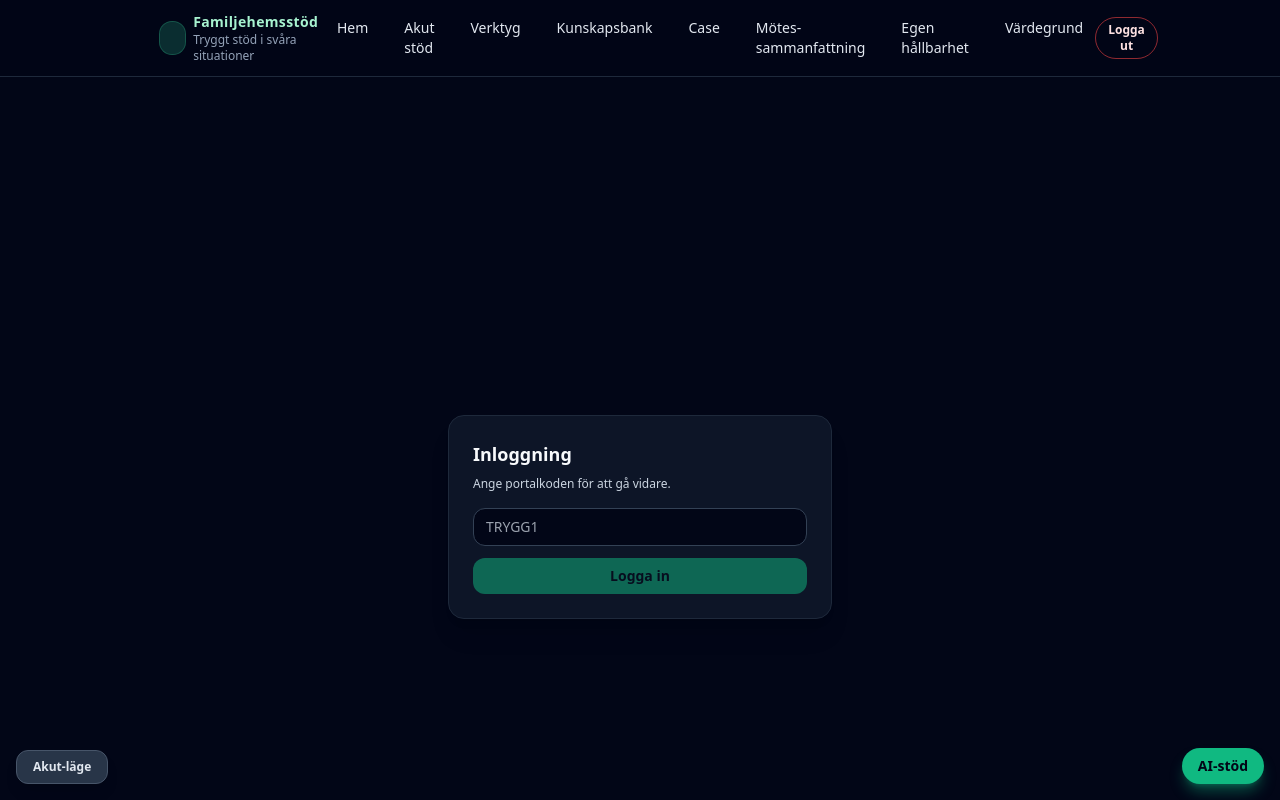
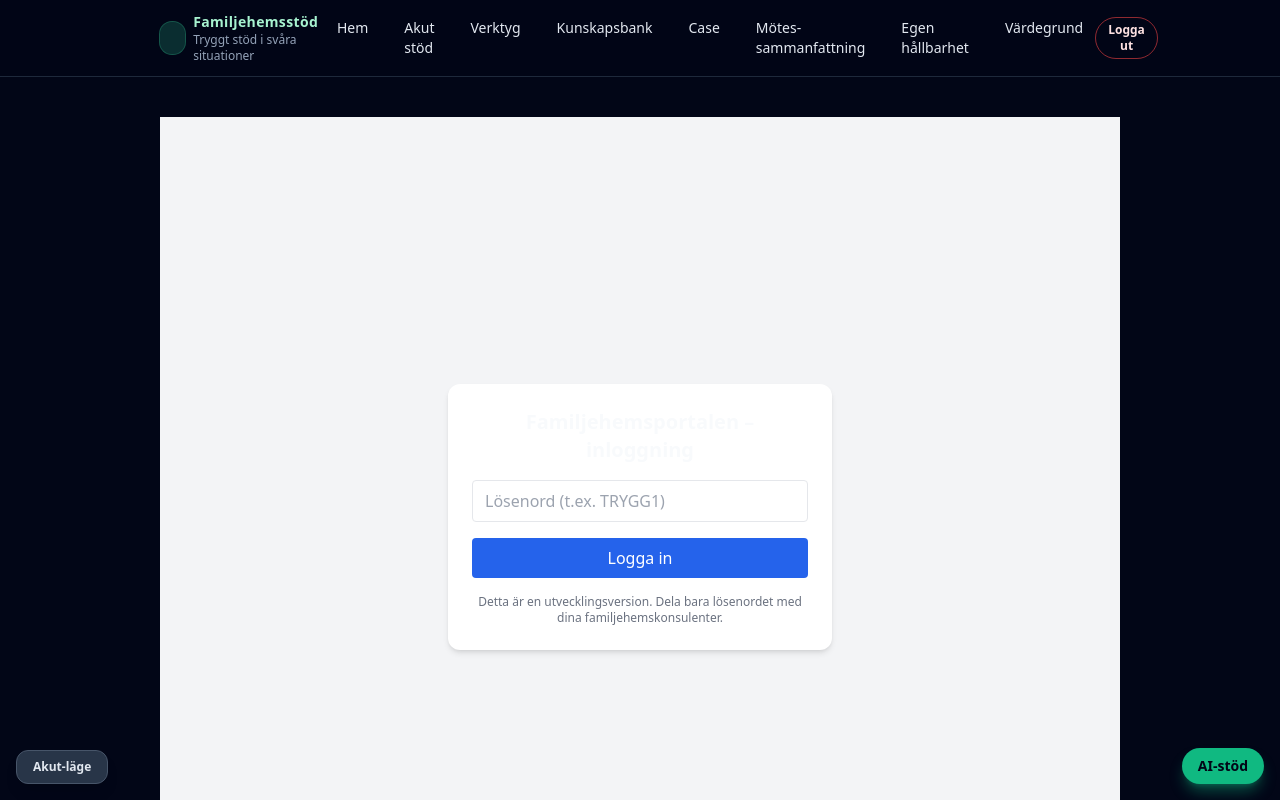
Before and after one commit to Mats6102hamberg/Familjehemsportalen1, a Next.js app: page /login in a window 1280 px wide. Shown: the top 800 px of the page. Built offline with nearby package versions, Linux system fonts and the light colour scheme.

Commit message:
Update login UI

```diff
--- a/app/login/page.tsx
+++ b/app/login/page.tsx
@@ -1,89 +1,74 @@
 "use client";
 
-import { Suspense, useEffect, useState } from "react";
-import { useRouter } from "next/navigation";
+import { useState } from "react";
 
-function LoginForm() {
-  const router = useRouter();
-  const [redirectTo, setRedirectTo] = useState("/");
-
-  useEffect(() => {
-    if (typeof window === "undefined") return;
-    const params = new URLSearchParams(window.location.search);
-    setRedirectTo(params.get("redirectTo") || "/");
-  }, []);
-
-  const [code, setCode] = useState("");
-  const [error, setError] = useState<string | null>(null);
+export default function LoginPage() {
+  const [password, setPassword] = useState("");
+  const [error, setError] = useState("");
   const [loading, setLoading] = useState(false);
 
-  const handleSubmit = async (e: React.FormEvent) => {
+  async function handleSubmit(e: React.FormEvent) {
     e.preventDefault();
-    setError(null);
+    setError("");
     setLoading(true);
 
     try {
       const res = await fetch("/api/login", {
         method: "POST",
         headers: { "Content-Type": "application/json" },
-        body: JSON.stringify({ code }),
+        body: JSON.stringify({ password }),
       });
 
-      if (!res.ok) {
-        const data = await res.json().catch(() => ({}));
-        setError(data.error || "Fel kod. Försök igen.");
+      console.log("Login status:", res.status);
+
+      if (res.ok) {
+        window.location.href = "/";
+      } else if (res.status === 401) {
+        setError("Fel lösenord.");
       } else {
-        router.push(redirectTo);
+        setError("Tekniskt fel, försök igen.");
       }
-    } catch {
-      setError("Tekniskt fel. Försök igen senare.");
+    } catch (err) {
+      console.error("Login fetch error:", err);
+      setError("Kunde inte kontakta servern.");
     } finally {
       setLoading(false);
     }
-  };
+  }
 
   return (
-    <div className="flex min-h-screen items-center justify-center bg-slate-950 px-4">
-      <div className="w-full max-w-sm rounded-2xl border border-slate-800 bg-slate-900/90 p-6 shadow-xl">
-        <h1 className="text-lg font-semibold text-slate-50 mb-2">Inloggning</h1>
-        <p className="text-xs text-slate-300 mb-4">
-          Ange portalkoden för att gå vidare.
-        </p>
+    <main className="min-h-screen flex items-center justify-center bg-gray-100">
+      <form
+        onSubmit={handleSubmit}
+        className="bg-white p-6 rounded-xl shadow-md w-full max-w-sm space-y-4"
+      >
+        <h1 className="text-xl font-semibold text-center">
+          Familjehemsportalen – inloggning
+        </h1>
 
-        <form onSubmit={handleSubmit} className="space-y-3">
         <input
           type="password"
-            className="w-full rounded-xl border border-slate-700 bg-slate-950 px-3 py-2 text-sm text-slate-50"
-            placeholder="TRYGG1"
-            value={code}
-            onChange={(e) => setCode(e.target.value)}
+          value={password}
+          onChange={(e) => setPassword(e.target.value)}
+          placeholder="Lösenord (t.ex. TRYGG1)"
+          className="w-full border rounded px-3 py-2"
         />
 
-          {error && <p className="text-xs text-red-400">{error}</p>}
+        {error && <p className="text-red-600 text-sm">{error}</p>}
 
         <button
           type="submit"
-            disabled={loading || !code.trim()}
-            className="w-full rounded-xl bg-emerald-500 px-4 py-2 text-sm font-semibold text-slate-950 transition hover:bg-emerald-400 disabled:opacity-50"
+          disabled={loading}
+          className="w-full rounded px-3 py-2 bg-blue-600 text-white font-medium disabled:opacity-60"
         >
           {loading ? "Loggar in..." : "Logga in"}
         </button>
+
+        <p className="text-xs text-gray-500 text-center">
+          Detta är en utvecklingsversion. Dela bara lösenordet med dina
+          familjehemskonsulenter.
+        </p>
       </form>
-      </div>
-    </div>
+    </main>
   );
 }
-
-export default function LoginPage() {
-  return (
-    <Suspense
-      fallback={
-        <div className="flex min-h-screen items-center justify-center bg-slate-950 px-4">
-          <p className="text-sm text-slate-400">Laddar inloggning...</p>
-        </div>
-      }
-    >
-      <LoginForm />
-    </Suspense>
-  );
-}
```
Lines whose indentation alone changed are shown as unchanged.
